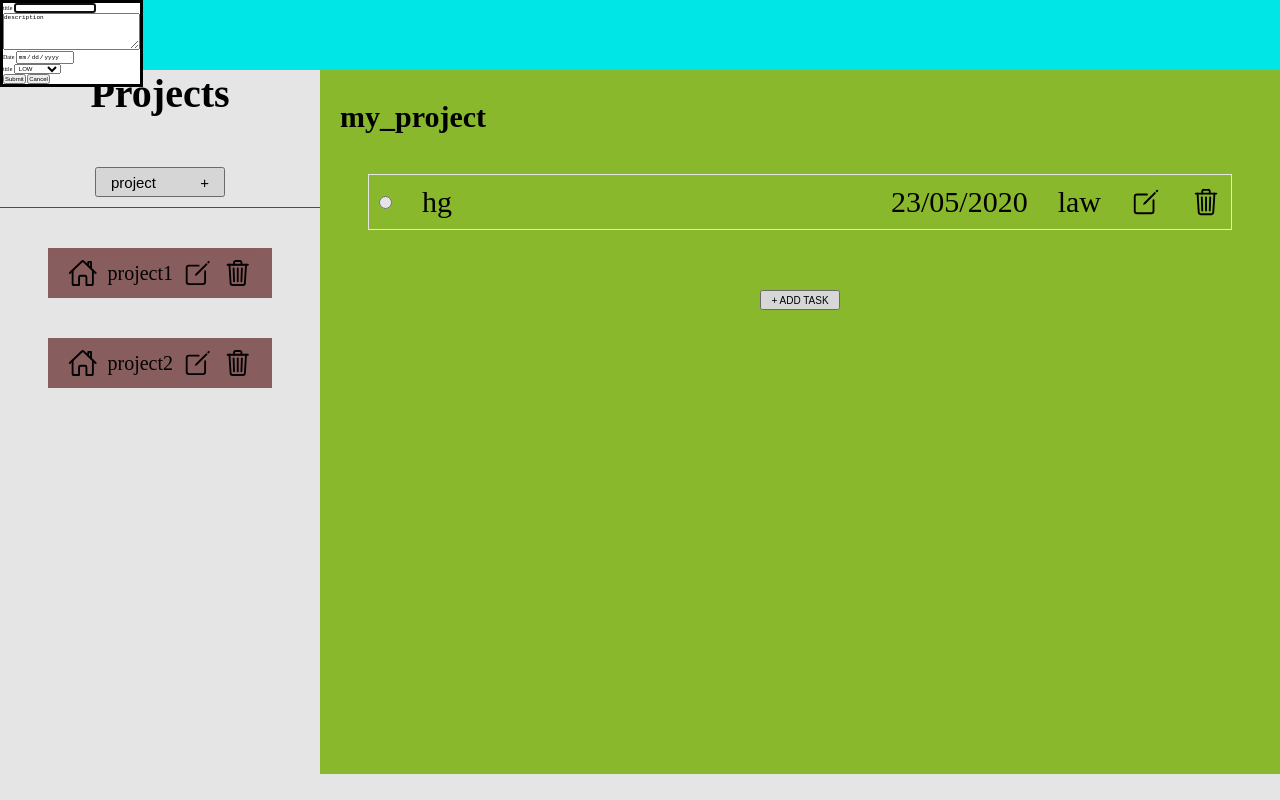
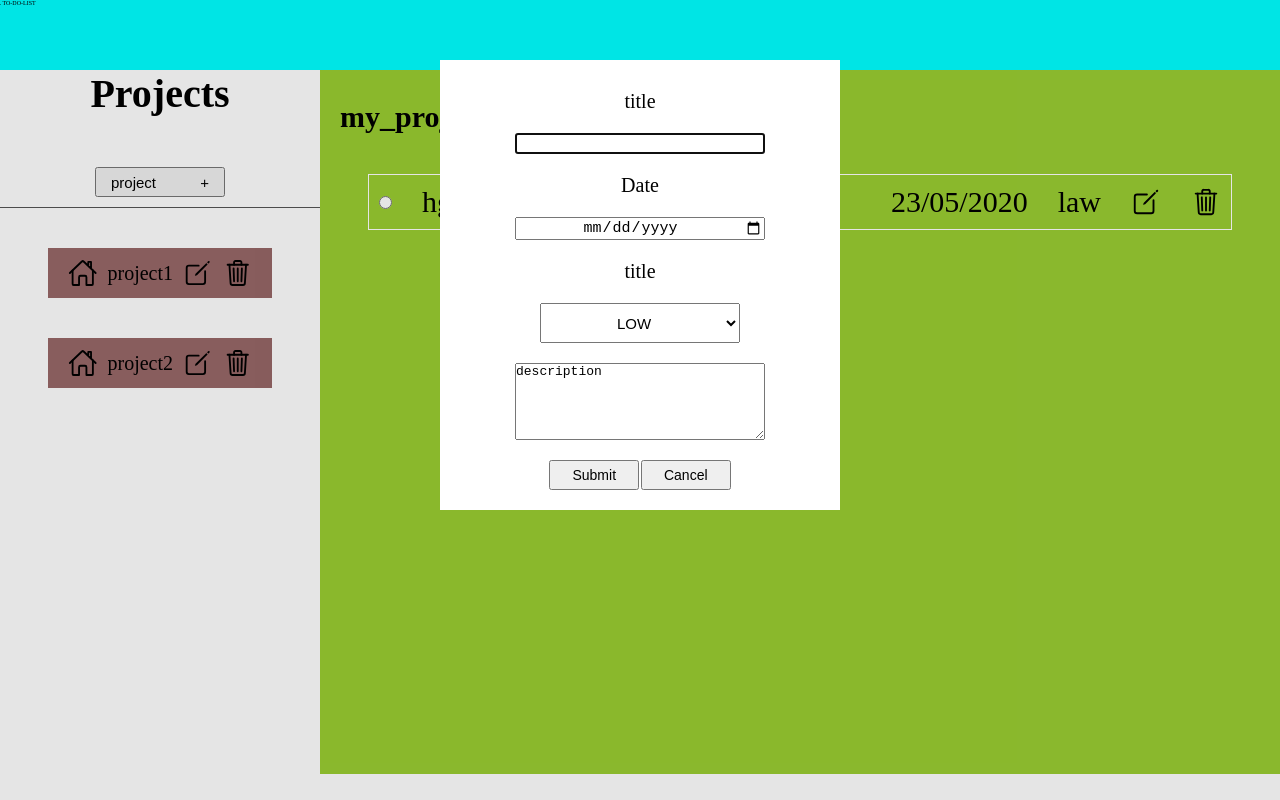
Before and after one commit to Bakerboonsa11/To-DO-lIst, a website built with webpack: page src/index.html in a window 1280 px wide. Both pictures are taken after a click on the button "+ ADD TASK". Built offline with nearby package versions, Linux system fonts and the light colour scheme.

Commit message:
dialog activation 4

```diff
--- a/src/index.html
+++ b/src/index.html
@@ -8,15 +8,12 @@
 <body>
   <div class="container">
     <dialog class="dialog" >
-       <form action="#">
+       <form action="#" class="form">
          <div class="input_box">
           <label for="title"> title</label>
           <input type="text" id="title">
          </div>
-         <div class="input_box">
 
-           <textarea name="text_area" id="disc" cols="30" rows="5">description</textarea>
-         </div>
          <div class="input_box">
           <label for="date">Date</label>
           <input type="date">
@@ -30,11 +27,16 @@
 
           </select>
          </div>
+         <div class="input_box">
+
+          <textarea name="text_area" id="disc" cols="30" rows="5">description</textarea>
+        </div>
          <div class="btn_submit_container">
              <button type="submit" class="submit">Submit</button>
              <button type="button" class="cancel"> Cancel</button>
 
          </div>
+
        </form>
     </dialog>
          <div class="grid_container">
--- a/src/index.js
+++ b/src/index.js
@@ -45,9 +45,7 @@ document.querySelector(".addbtn").addEventListener("click",function(){
 //   console.log(project)
 })
 function colector_reruner(){
-      document.querySelector(".add_task").addEventListener("click",function(){
-            todo_displayer()
-      })
+
       const clickeddiv = document.querySelectorAll(".name_of_project");
 
 
@@ -73,3 +71,9 @@ function  projectmacher(event){
 
 
 }
+ document.querySelector(".add_task").addEventListener("click",function(){
+            todo_displayer()
+      })
+document.querySelector(".submit").addEventListener("click" ,function(){
+  alert("i clicked")
+})
--- a/src/style.css
+++ b/src/style.css
@@ -138,3 +138,59 @@
       height: 2rem;
       font-size: 1rem;
 }
+.dialog{
+    width: 40rem;
+    height: 45rem;
+    margin: 0 auto;
+    margin-top: 6rem;
+    border: none;
+    text-align: center;
+    padding-top: 3rem;
+}
+.form{
+  display: flex;
+  flex-direction: column;
+ gap: 2rem;
+  align-items: center;
+
+}
+.form div label{
+    font-size: 2rem;
+    text-align: center;
+
+    /* background-color: aqua; */
+}
+.input_box{
+    /* background-color: aqua; */
+    display: flex;
+    flex-direction: column;
+   gap: 2rem;
+}
+.form div input{
+    font-size: 1.5rem;
+    text-align: center;
+    width: 25rem;
+}
+#myDropdown{
+width: 20rem;
+height: 4rem;
+text-align: center;
+font-size: 1.5rem;
+}
+textarea{
+ width: 25rem;
+ font-size: 1.3rem;
+}
+.submit{
+  width: 9rem;
+  height: 3rem;
+  font-size: 1.4rem;
+}
+.cancel{
+    width: 9rem;
+    height: 3rem;
+    font-size: 1.4rem;
+}
+/* .form div input[type="date"]{
+    width: 30rem;
+} */
```
